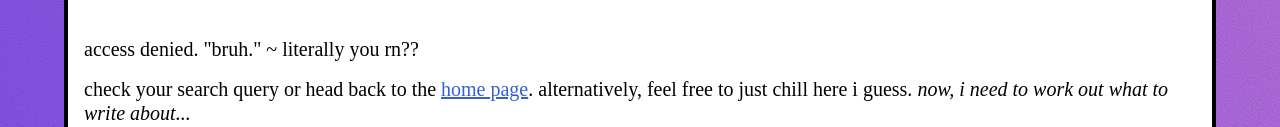
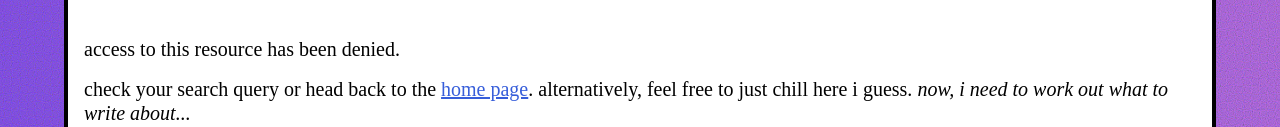
Before and after one commit to paradoxical-autumn/1024c-website, a plain HTML site: page docs/errors/403.html in a window 1280 px wide. Shown: the part 190-317 px from the top of the page. Drawn offline with Linux system fonts and the light colour scheme; a web font is replaced by a local one.

Commit message:
move files

```diff
--- a/docs/403.html
+++ b/docs/errors/403.html
@@ -50,7 +50,7 @@
             error
         </div>
         <center><h1><span split-by="letter" letter-animation="shake">403</span></h1></center>
-        <p>access denied. "bruh." ~ literally you rn??</p>
+        <p>access to this resource has been denied.</p>
         <p>check your search query or head back to the <a href="/">home page</a>. alternatively, feel free to just chill here i guess. <i>now, i need to work out what to write about...</i></p>
     </main>
 
```
Also changed, not shown: docs/errors/404.html (renamed from docs/404.html), docs/errors/500.html (renamed from docs/500.html), 1 other file.
